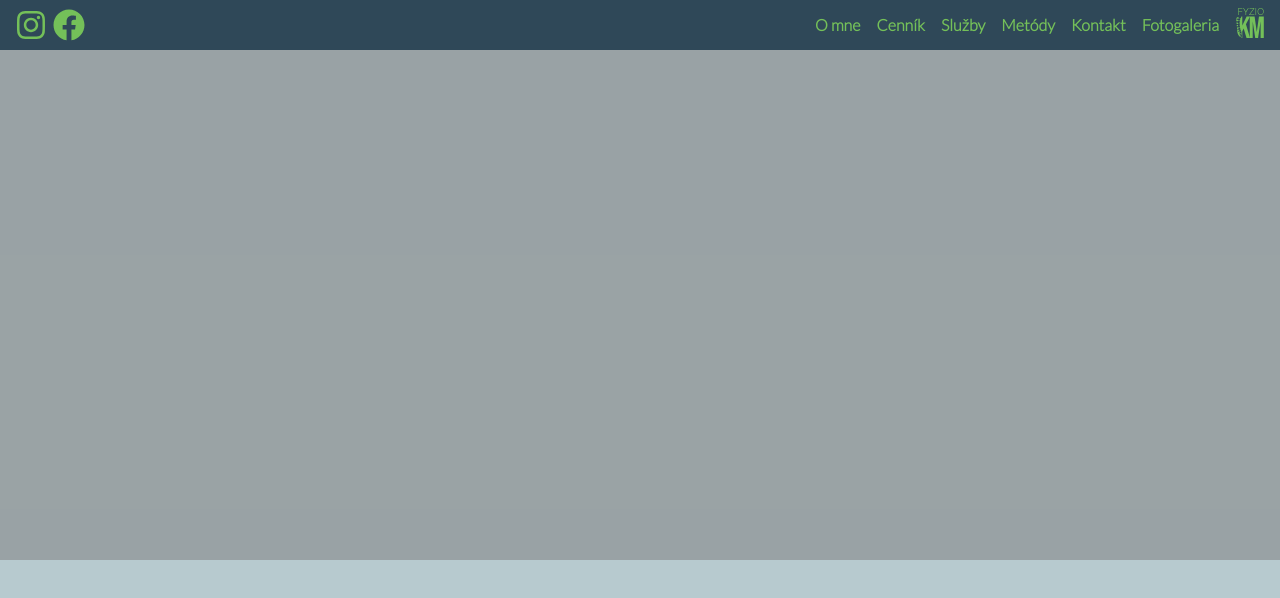
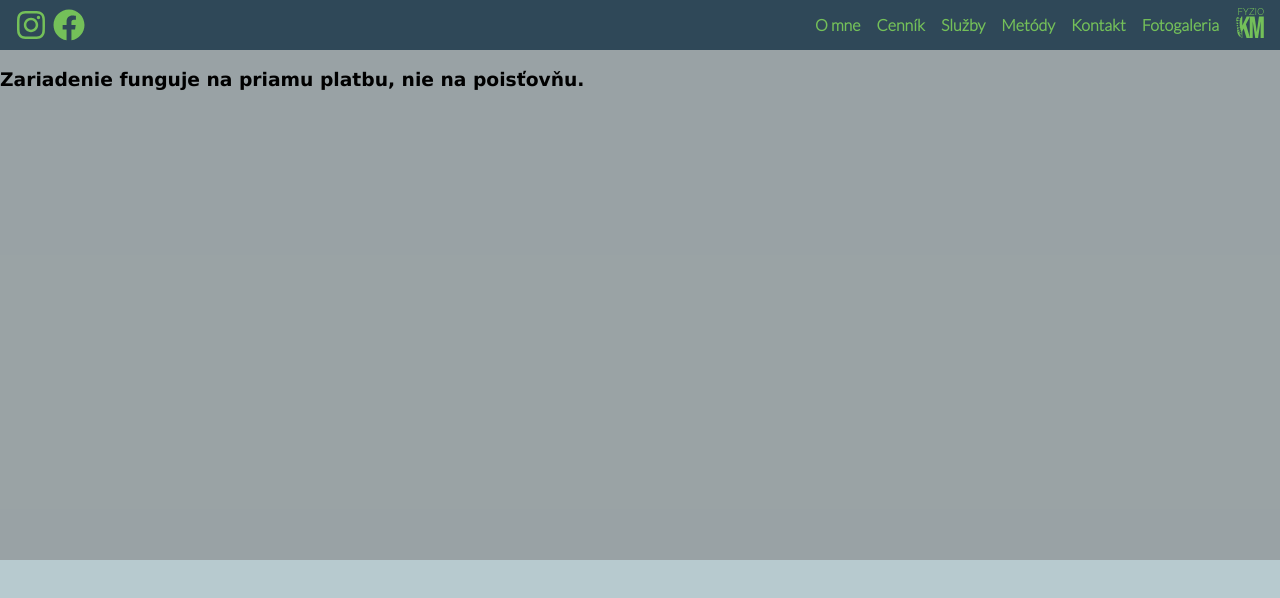
Before and after one commit to Stanislav453/fyziokm, a React (Create React App) app: page / in a window 1280 px wide. Shown: the top 598 px of the page. Built offline with nearby package versions, Linux system fonts and the light colour scheme.

Commit message:
pridla som .baner-container .banner

```diff
--- a/src/components/myHeader/myHeader.js
+++ b/src/components/myHeader/myHeader.js
@@ -1,11 +1,16 @@
 import React from "react";
 import "./myHeader.scss";
-import MyMenu from "../myMenu/MyMenu";
+import MyMenu from "../MyMenu/MyMenu";
 
 const MyHeader = () =>  {
     return (
         <div className="my-header">
             <MyMenu />
+            <div className="baner-container">
+                <div className="banner">
+                    <h3>Zariadenie funguje na priamu platbu, nie na poisťovňu.</h3>
+                </div>
+            </div>
         </div>
     )
 }
```
